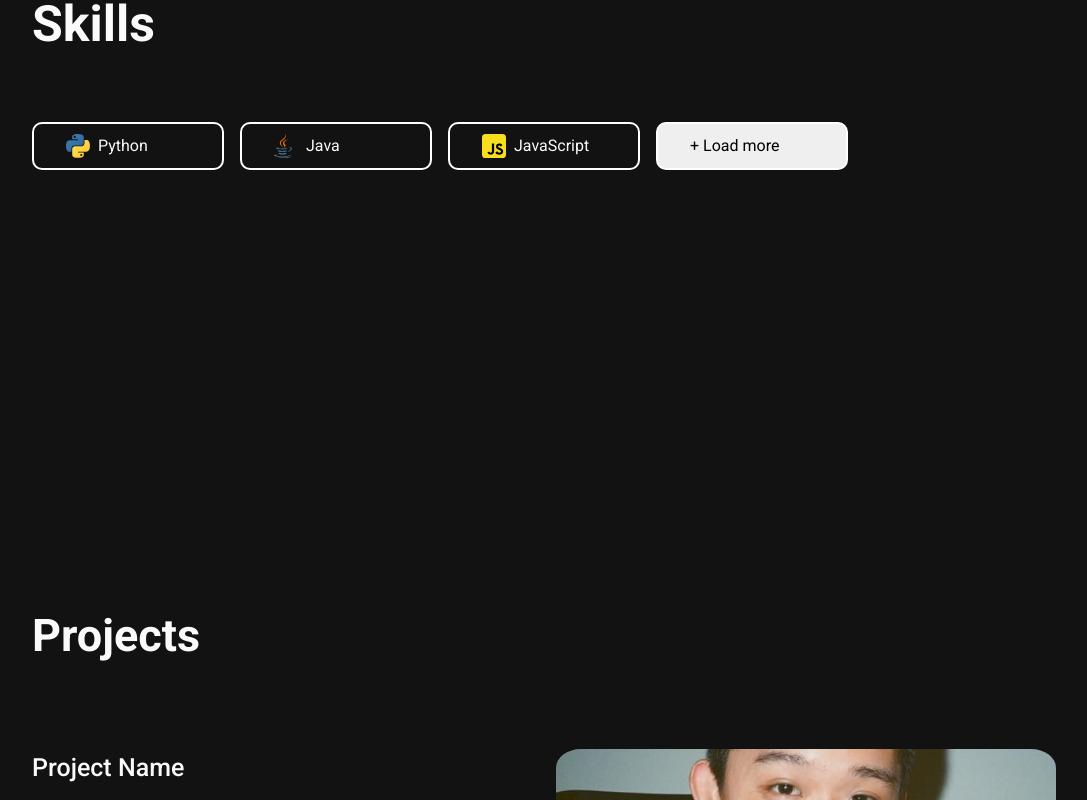
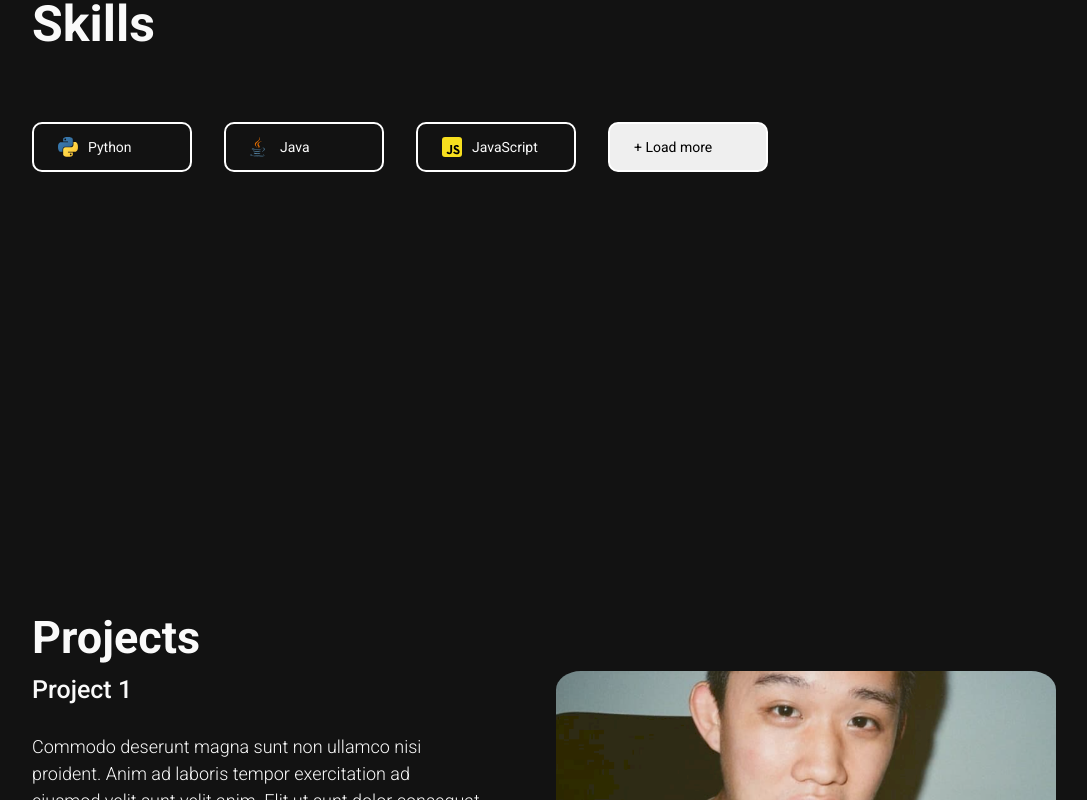
Before and after one commit to aloy2312/portfolio, a Next.js app: page / in a window 1280 px wide. Shown: the part 1600-2400 px from the top of the page, without its empty margins (96-1183 px from the left). Built offline with nearby package versions, Linux system fonts and the light colour scheme.

Commit message:
added "swipe to see more" under projects

```diff
--- a/components/projects.js
+++ b/components/projects.js
@@ -15,13 +15,14 @@ const Projects = () => {
       {/* 3 Projects  */}
       <div className={styles.projectsGroups}>
         {/* Project 1 */}
+
         <div
           data-aos="fade-right"
           data-aos-duration="500"
           className={styles.projectsGroup1}
         >
           <div className={styles.projectsTextLeft}>
-            <div className={styles.projectsName}>Project Name</div>
+            <div className={styles.projectsName}>Project 1</div>
             <div className={styles.projectsInfo}>
               Commodo deserunt magna sunt non ullamco nisi proident. Anim ad
               laboris tempor exercitation ad eiusmod velit sunt velit anim. Elit
@@ -45,7 +46,11 @@ const Projects = () => {
               className={styles.image}
             />
           </div>
+          <div className={styles.scrollToSeeMore}>
+            &gt;&gt;&gt; Swipe to see more &gt;&gt;&gt;
+          </div>
         </div>
+
         {/* Project 1 */}
 
         <hr
@@ -60,6 +65,7 @@ const Projects = () => {
           data-aos-duration="500"
           className={styles.projectsGroup2}
         >
+          <div className={styles.scrollToSeeMore}>&#8203;</div>
           <div className={styles.imageBoxLeft}>
             <Image
               priority
@@ -70,8 +76,9 @@ const Projects = () => {
               className={styles.image}
             />
           </div>
+
           <div className={styles.projectsTextRight}>
-            <div className={styles.projectsName}>Project Name</div>
+            <div className={styles.projectsName}>Project 2</div>
             <div className={styles.projectsInfo}>
               Commodo deserunt magna sunt non ullamco nisi proident. Anim ad
               laboris tempor exercitation ad eiusmod velit sunt velit anim. Elit
@@ -86,6 +93,7 @@ const Projects = () => {
             </div>
           </div>
         </div>
+
         {/* Project 2 */}
 
         <hr
@@ -101,7 +109,7 @@ const Projects = () => {
           className={styles.projectsGroup1}
         >
           <div className={styles.projectsTextLeft}>
-            <div className={styles.projectsName}>Project Name</div>
+            <div className={styles.projectsName}>Project 3</div>
             <div className={styles.projectsInfo}>
               Commodo deserunt magna sunt non ullamco nisi proident. Anim ad
               laboris tempor exercitation ad eiusmod velit sunt velit anim. Elit
@@ -125,6 +133,7 @@ const Projects = () => {
               className={styles.image}
             />
           </div>
+          <div className={styles.scrollToSeeMore}>&#8203;</div>
         </div>
         {/* Project 3 */}
       </div>
--- a/styles/nav.module.css
+++ b/styles/nav.module.css
@@ -1,5 +1,7 @@
 .navBar {
   background-color: #121212ea !important;
+  background-image: none;
+  backdrop-filter: blur(3px);
   padding: 20px 0;
   margin: 0;
   z-index: 99;
@@ -14,6 +16,8 @@
   font-size: 20px;
   position: relative;
   text-decoration: none;
+
+  user-select: none;
 }
 .navBrand:hover {
   color: inherit;
@@ -44,6 +48,9 @@
   text-decoration: none;
   position: relative;
   padding-bottom: 6px;
+  cursor: pointer;
+
+  user-select: none;
 }
 .navLinks::before {
   position: absolute;
--- a/styles/projects.module.css
+++ b/styles/projects.module.css
@@ -2,7 +2,6 @@
   font-size: 45px;
   line-height: 67px;
   font-weight: 700;
-  margin-bottom: 5rem;
 }
 
 .projectsTextLeft {
@@ -101,6 +100,69 @@
   margin-bottom: 24rem;
 }
 
+.scrollToSeeMore {
+  font-family: monospace;
+  display: flex;
+  justify-content: center;
+  align-items: center;
+  margin: 60px 0 20px 0;
+  color: transparent;
+  background: linear-gradient(
+    90deg,
+    rgb(17, 17, 17) 0%,
+    rgb(51, 51, 51) 10%,
+    rgb(102, 102, 102) 20%,
+    rgb(153, 153, 153) 30%,
+    rgb(204, 204, 204) 40%,
+    rgb(207, 207, 207) 50%,
+    rgb(204, 204, 204) 60%,
+    rgb(153, 153, 153) 70%,
+    rgb(102, 102, 102) 80%,
+    rgb(51, 51, 51) 90%,
+    rgb(26, 26, 26) 100%
+  );
+  background-size: 200% auto;
+  -webkit-background-clip: text;
+  background-clip: text;
+  animation: move 3s linear infinite, hide 3s 3s infinite, unhide 3s 3s infinite;
+}
+
+@keyframes move {
+  to {
+    background-position: -200% 0;
+  }
+}
+
+@keyframes hide {
+  0% {
+    opacity: 1;
+  }
+  0.01% {
+    opacity: 0;
+  }
+  100% {
+    opacity: 0;
+  }
+}
+
+@keyframes unhide {
+  0% {
+    opacity: 0;
+  }
+  0.01% {
+    opacity: 1;
+  }
+  100% {
+    opacity: 1;
+  }
+}
+
+@media (min-width: 992px) {
+  .scrollToSeeMore {
+    display: none;
+  }
+}
+
 @media (max-width: 991px) {
   .projectsGroups {
     display: flex;
@@ -149,15 +211,13 @@
   }
 }
 
-@media (max-width: 410px) {
+@media (max-width: 405px) {
   .imageBoxLeft {
-    width: 100%;
     width: 256px;
     height: 192px;
   }
 
   .imageBoxRight {
-    width: 100%;
     width: 256px;
     height: 192px;
   }
--- a/styles/skills.module.css
+++ b/styles/skills.module.css
@@ -8,7 +8,8 @@
 .badgeList {
   display: grid;
   grid-template-columns: repeat(5, 12rem);
-  grid-gap: 1rem;
+  row-gap: 16px;
+  column-gap: 0px;
 }
 
 .badge {
@@ -17,13 +18,13 @@
   text-align: center;
   line-height: 3rem;
   font-weight: 400;
-  font-size: 16px;
-  height: 3rem;
-  max-width: 12rem;
+  font-size: 14px;
+  height: 50px;
+  max-width: 160px;
   display: flex;
   align-items: center;
   justify-content: flex-start;
-  padding-left: 2rem;
+  padding-left: 24px;
 }
 
 .container {
@@ -31,38 +32,35 @@
 }
 
 .svg {
-  width: 24px;
-  height: 24px;
-  margin-right: 8px;
+  width: 20px;
+  height: 20px;
+  margin-right: 10px;
 }
 
 .loadMoreButton:hover {
   cursor: pointer;
 }
 
-@media (max-width: 1980px) {
+@media (max-width: 1695px) {
   .badgeList {
     grid-template-columns: repeat(4, 12rem);
   }
 }
 
-@media (max-width: 1070px) {
+@media (max-width: 922px) {
   .badgeList {
     grid-template-columns: repeat(3, 12rem);
   }
 }
 
-@media (max-width: 790px) {
+@media (max-width: 685px) {
   .badgeList {
     grid-template-columns: repeat(2, 12rem);
   }
 }
 
-@media (max-width: 510px) {
-  .badge {
-    max-width: 10rem;
-  }
+@media (max-width: 440px) {
   .badgeList {
-    grid-gap: 1rem 0;
+    overflow-x: auto;
   }
 }
```
